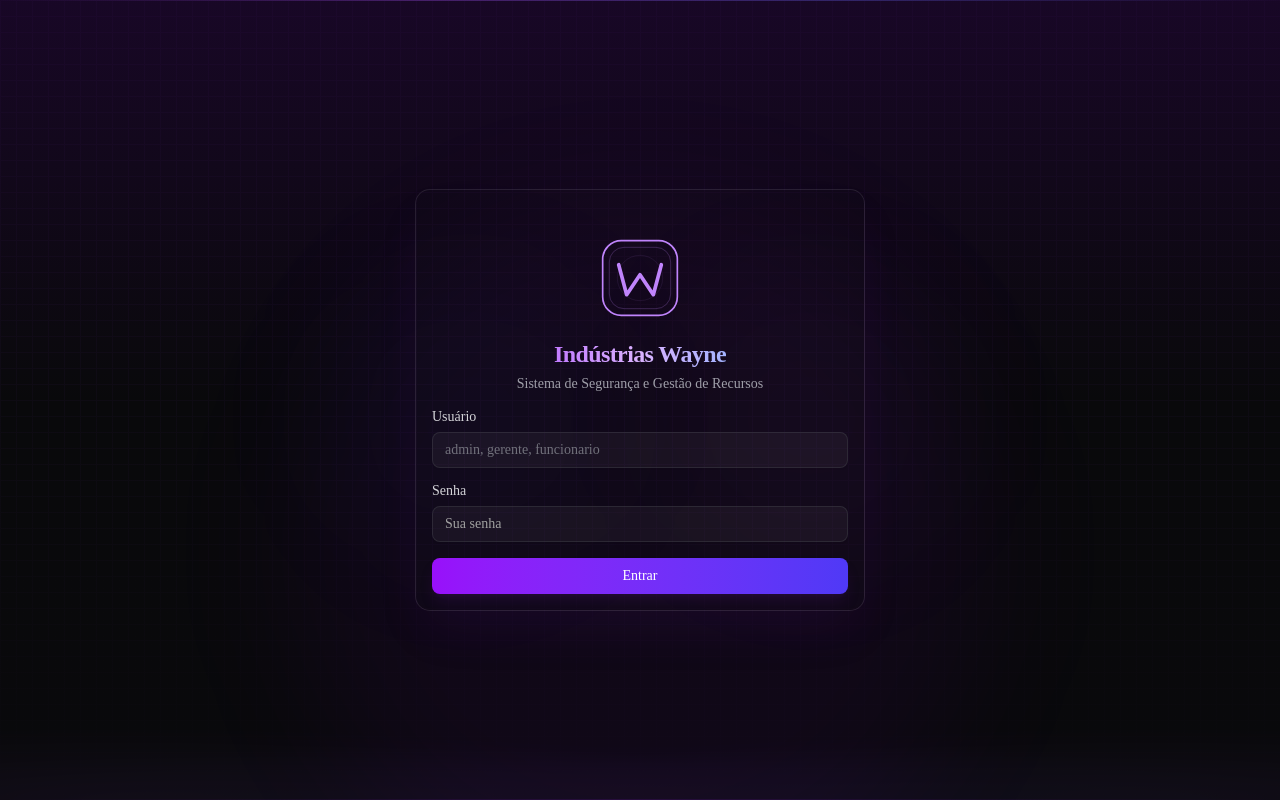
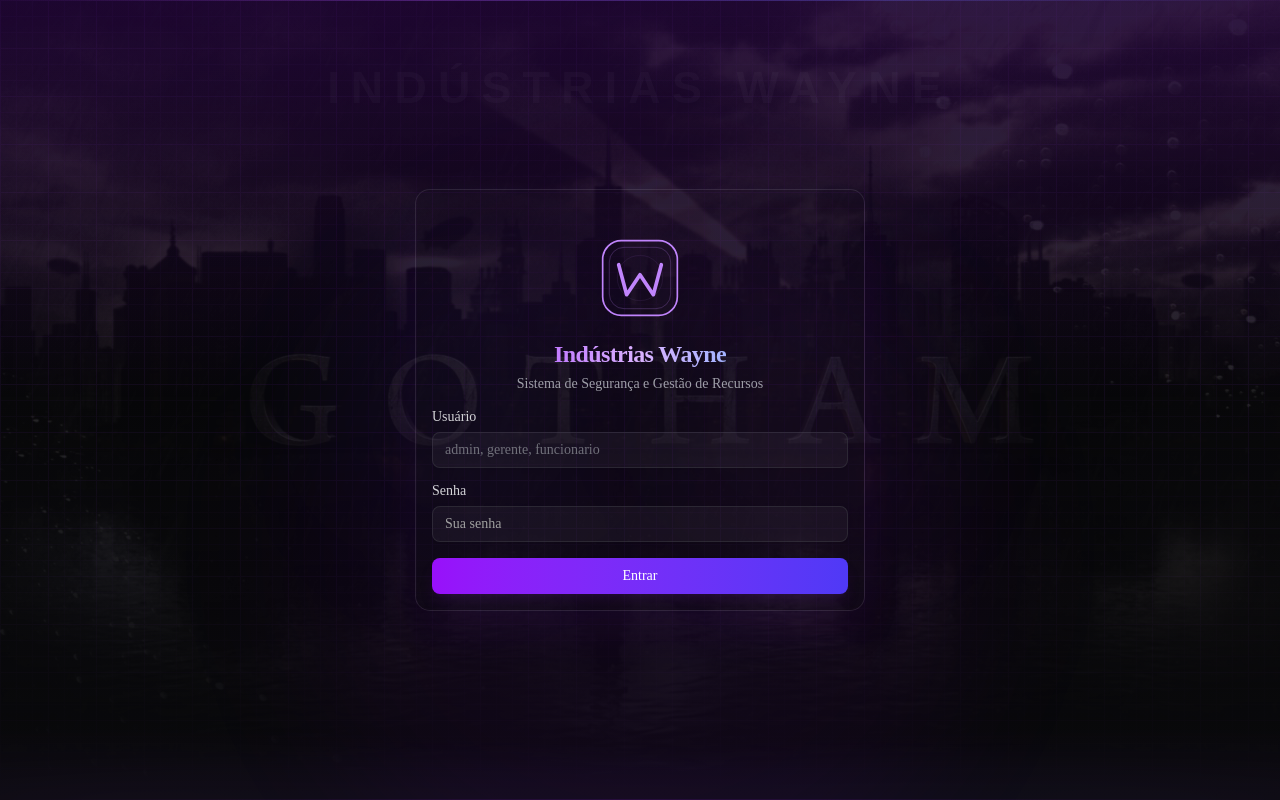
Before and after one commit to marcuslaf/projeto-indrustrias-wayne, a Next.js app in the folder web/: page /login in a window 1280 px wide. Built offline with nearby package versions, Linux system fonts and the light colour scheme; no server answers.

Commit message:
fix: gothic background only on login page, site background for rest
- Move GothamBackground (with city image) to login page only
- Create SiteBackground (grid + gradient + watermark, no city image) for layout
- Remove redundant persistent bg-zinc-950 wrapper from layout

```diff
--- a/web/src/app/layout.tsx
+++ b/web/src/app/layout.tsx
@@ -1,7 +1,7 @@
 import type { Metadata } from 'next'
 import { Geist, Geist_Mono } from 'next/font/google'
 import './globals.css'
-import { GothamBackground } from '@/components/gotham-background'
+import { SiteBackground } from '@/components/site-background'
 
 const geistSans = Geist({ variable: '--font-geist-sans', subsets: ['latin'] })
 const geistMono = Geist_Mono({ variable: '--font-geist-mono', subsets: ['latin'] })
@@ -15,10 +15,8 @@
   return (
     <html lang="pt-BR" className="dark">
       <body className={`${geistSans.variable} ${geistMono.variable} antialiased bg-zinc-950 text-zinc-100`}>
-        <GothamBackground />
-        <div className="relative bg-zinc-950 min-h-screen">
-          {children}
-        </div>
+        <SiteBackground />
+        {children}
       </body>
     </html>
   )
--- a/web/src/app/login/page.tsx
+++ b/web/src/app/login/page.tsx
@@ -3,6 +3,7 @@
 import { useState } from 'react'
 import { useRouter } from 'next/navigation'
 import { createClient } from '@/lib/supabase-client'
+import { GothamBackground } from '@/components/gotham-background'
 import { Button } from '@/components/ui/button'
 import { Input } from '@/components/ui/input'
 import { Label } from '@/components/ui/label'
@@ -64,6 +65,7 @@
 
   return (
     <div className="relative min-h-screen bg-zinc-950 flex items-center justify-center p-4 overflow-hidden">
+      <GothamBackground />
       <div
         className="absolute inset-0 opacity-[0.03]"
         style={{
--- /dev/null
+++ b/web/src/components/site-background.tsx
@@ -0,0 +1,22 @@
+export function SiteBackground() {
+  return (
+    <>
+      <div
+        className="fixed inset-0 opacity-[0.03] pointer-events-none z-0"
+        style={{
+          backgroundImage: `
+            linear-gradient(rgba(168,85,247,1) 1px, transparent 1px),
+            linear-gradient(90deg, rgba(168,85,247,1) 1px, transparent 1px)
+          `,
+          backgroundSize: '48px 48px',
+        }}
+      />
+      <div className="fixed inset-0 bg-gradient-to-b from-purple-950/15 via-transparent to-transparent pointer-events-none z-0" />
+      <div className="fixed top-8 left-1/2 -translate-x-1/2 text-center opacity-[0.03] pointer-events-none select-none z-0">
+        <svg viewBox="0 0 1000 120" className="w-[800px] h-[110px]" fill="currentColor" color="white">
+          <text x="500" y="80" textAnchor="middle" fontSize="56" fontWeight="900" fontFamily="sans-serif" letterSpacing="14">INDÚSTRIAS WAYNE</text>
+        </svg>
+      </div>
+    </>
+  )
+}
```
